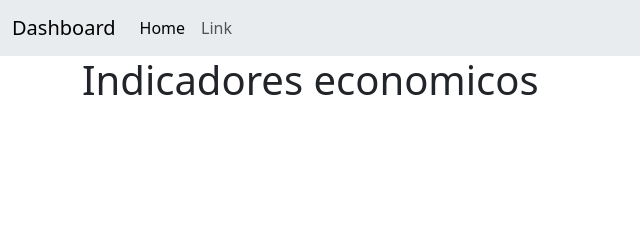
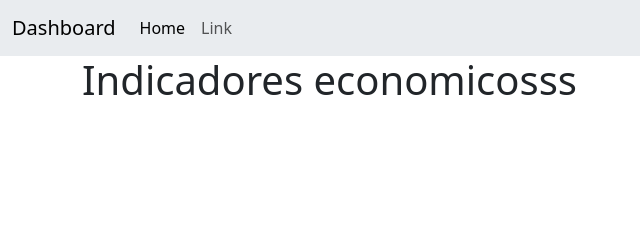
Before and after one commit to FolivaresR/PROYECTO3UDD1, a plain HTML site: page index.html in a window 1280 px wide. Shown: the top 240 px of the page, 0-640 px from the left. Drawn offline with nearby package versions, Linux system fonts and the light colour scheme; no server answers.

Commit message:
Update index.html

```diff
--- a/index.html
+++ b/index.html
@@ -35,7 +35,7 @@
   </nav>
 
   <h1 class="container">
-    Indicadores economicos
+    Indicadores economicosss
   </h1>
   <div class="container-fluid vh-100 py-lg-100">
     <canvas id='indicators'></canvas>
```
